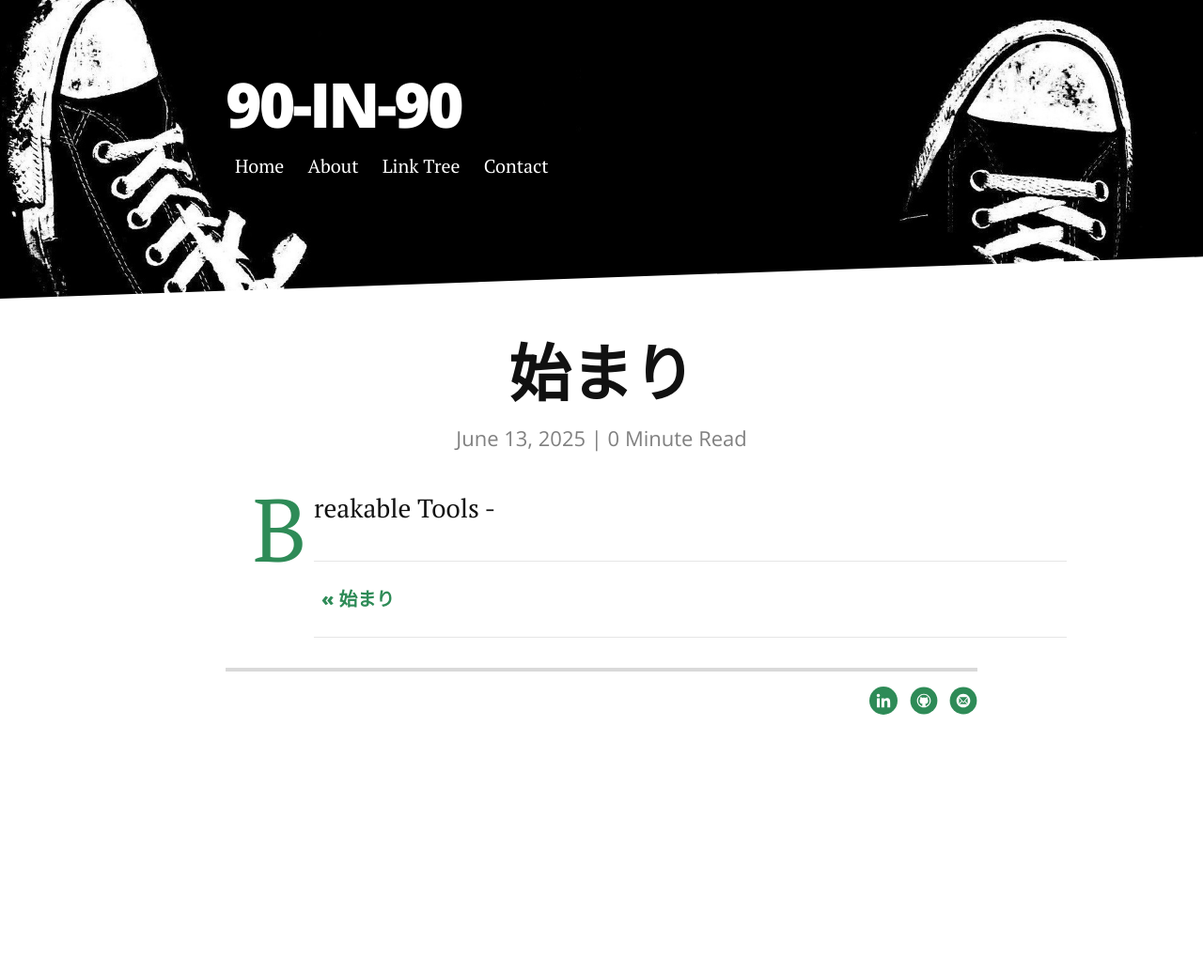
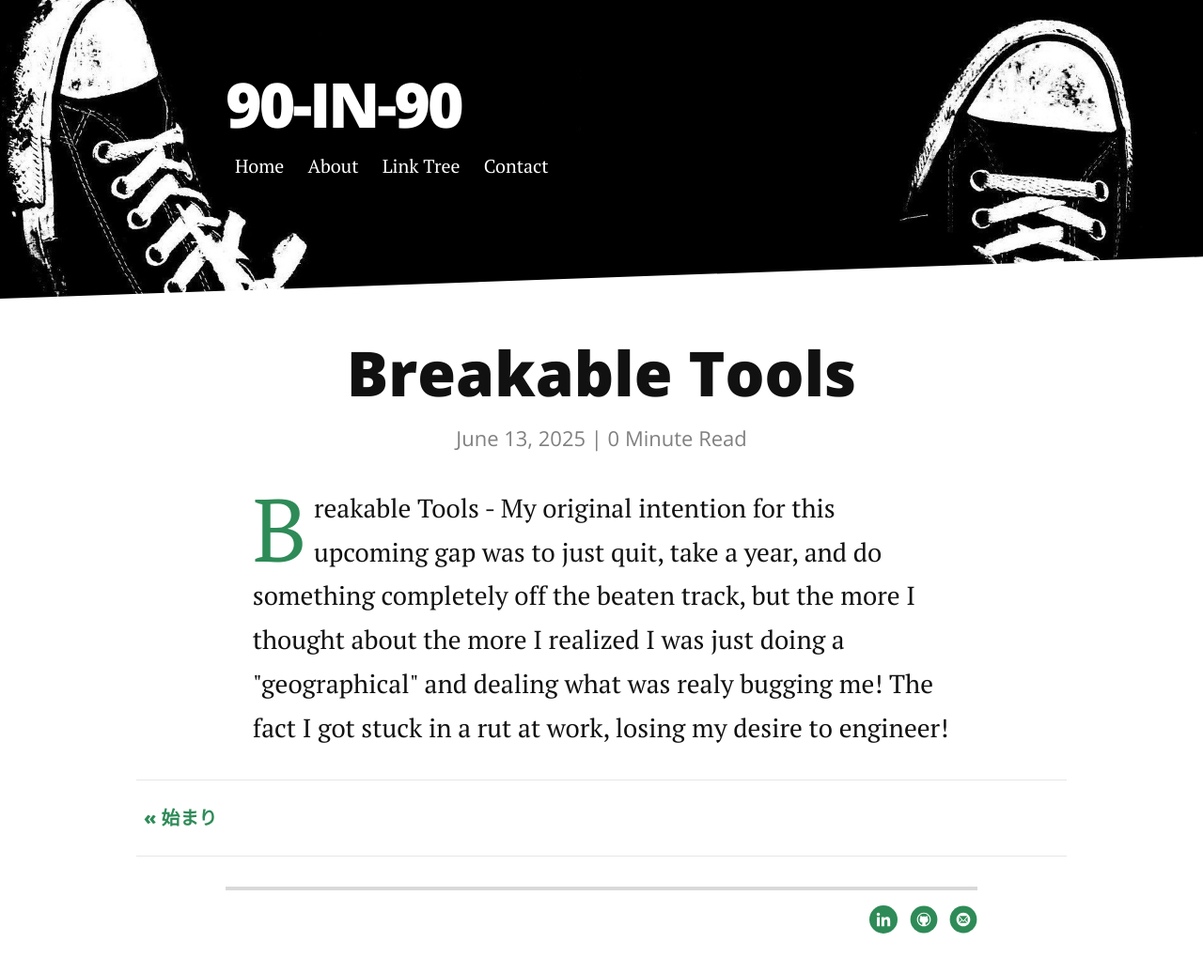
Before and after one commit to weebaruto/weeblog, a Jekyll site: the page built from _posts/2025-06-13-breakable-tools-post.markdown, in a window 1280 px wide. Shown: the whole page at 94% size. Built offline with Jekyll 4.4.1, drawn with Linux system fonts in a browser that asks for light colours; nearby versions of some CDN libraries; before the commit the page ends 900 px from its top, so only the background shows below that.

Commit message:
Update 2025-06-13-breakable-tools-post.markdown

```diff
--- a/_posts/2025-06-13-breakable-tools-post.markdown
+++ b/_posts/2025-06-13-breakable-tools-post.markdown
@@ -1,7 +1,7 @@
 ---
 layout: post
-title:  "始まり"
+title:  "Breakable Tools"
 date:   2025-06-13
 ---
 
-<p class="intro"><span class="dropcap">B</span>reakable Tools - </p>
+<p class="intro"><span class="dropcap">B</span>reakable Tools - My original intention for this upcoming gap was to just quit, take a year, and do something completely off the beaten track, but the more I thought about the more I realized I was just doing a "geographical" and dealing what was realy bugging me! The fact I got stuck in a rut at work, losing my desire to engineer!</p>
```
